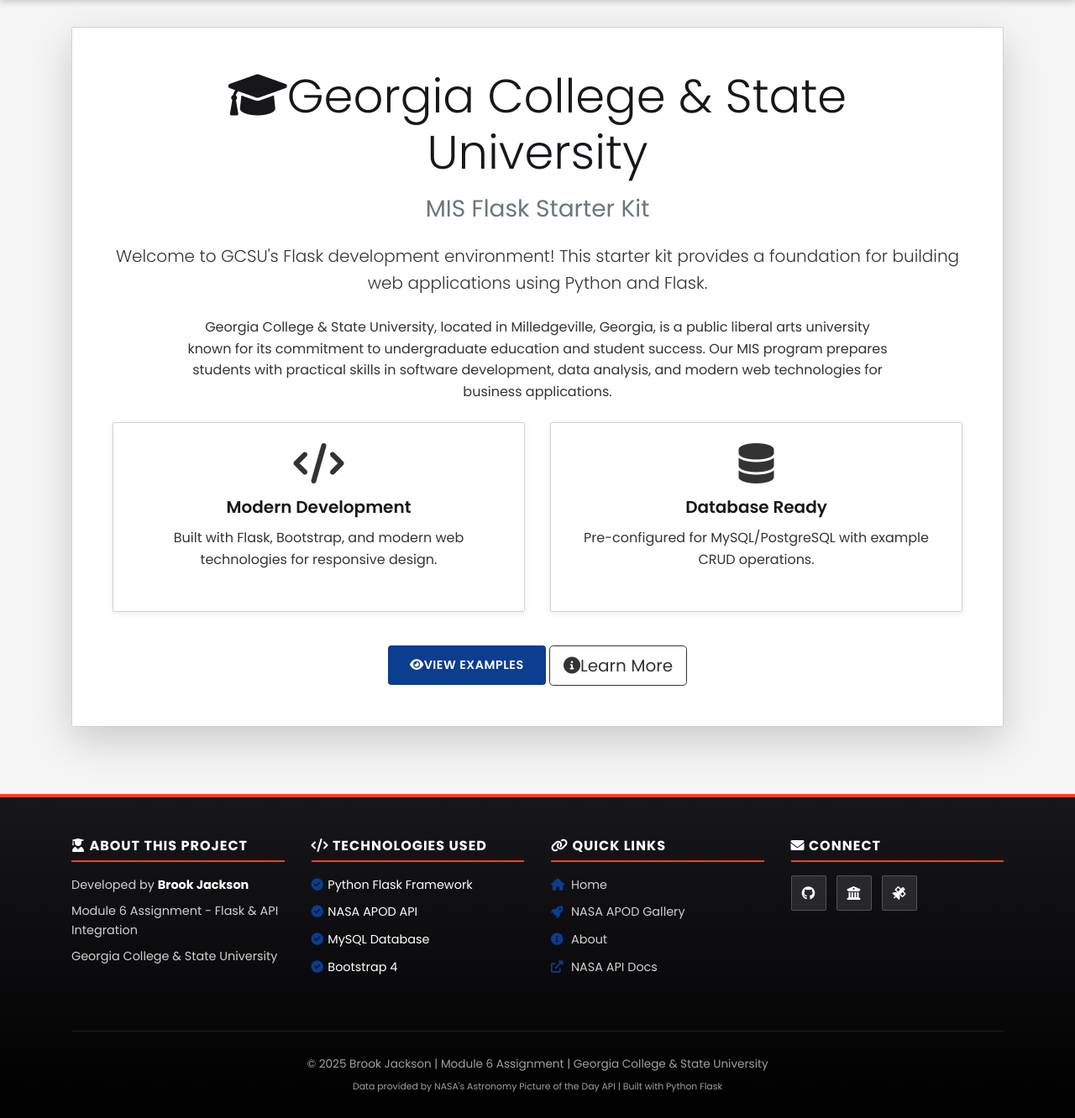
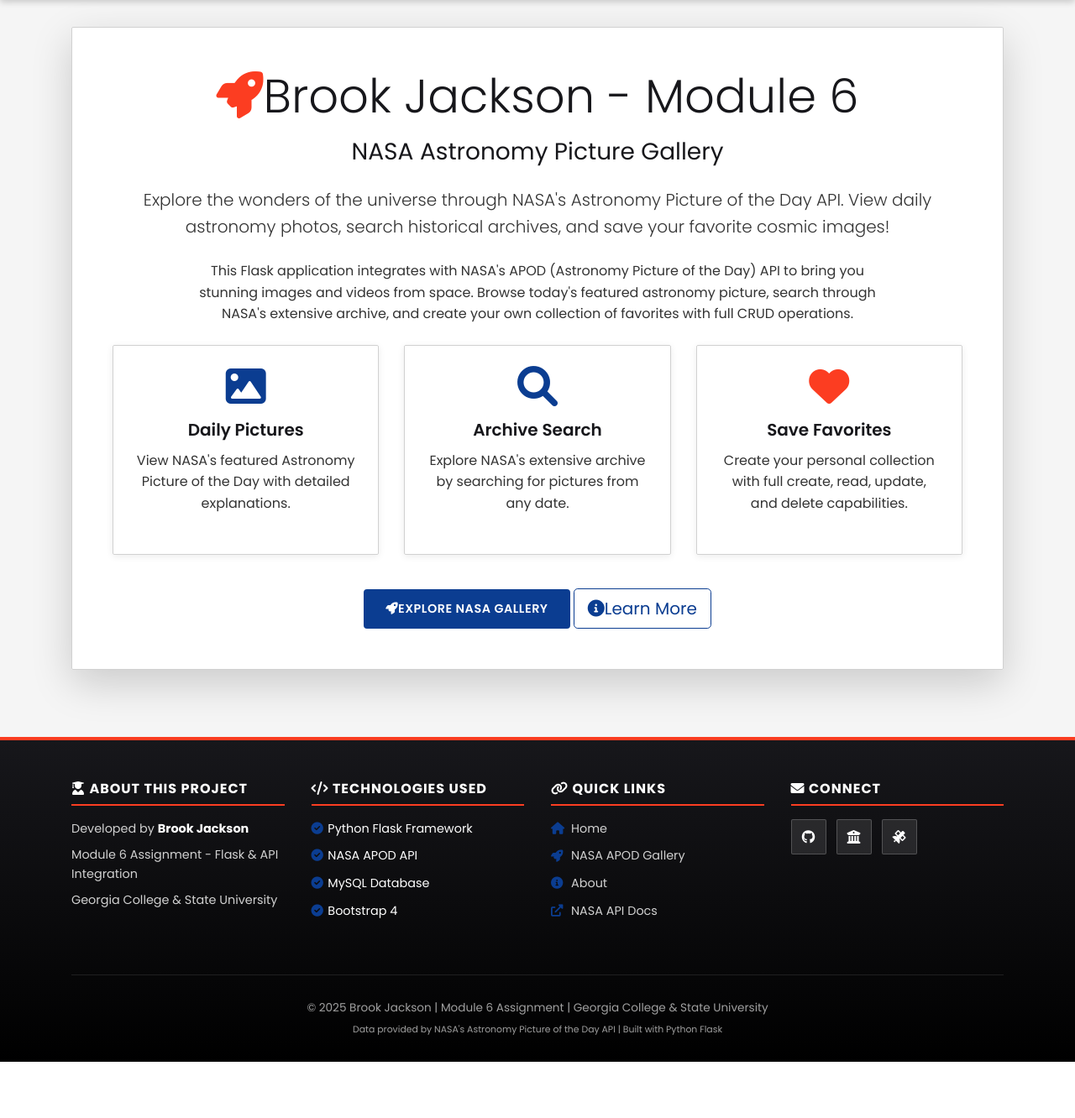
Before and after one commit to brookjackson1/jacksondup6, a Flask app: page / in a window 1280 px wide. Shown: the part 320-1652 px from the top of the page at 84% size. After the commit the page ends 1585 px from the top, so only its background shows below. Run offline with Flask 3, Linux system fonts and the light colour scheme; some libraries are stand-ins or nearby versions.

Commit message:
Fix internal server error on home page
- Remove broken link to deleted examples blueprint
- Update home page content to focus on NASA project
- Add Brook Jackson - Module 6 branding to home page
- Replace GCSU starter kit content with NASA gallery info
- Add three feature cards: Daily Pictures, Archive Search, Save Favorites
- Update button to link to NASA gallery instead of examples
- Fix NASA color variables in CSS

This fixes the 500 Internal Server Error the professor was experiencing

🤖 Generated with [Claude Code](https://claude.com/claude-code)

Co-Authored-By: Claude <noreply@anthropic.com>

```diff
--- a/app/templates/index.html
+++ b/app/templates/index.html
@@ -5,42 +5,51 @@
 <div class="text-center">
     <div class="card shadow-lg p-5 mb-5">
         <h1 class="display-4 mb-3">
-            <i class="fas fa-graduation-cap me-3"></i>Georgia College & State University
+            <i class="fas fa-rocket me-3" style="color: var(--nasa-red);"></i>Brook Jackson - Module 6
         </h1>
-        <h2 class="h3 text-muted mb-4">MIS Flask Starter Kit</h2>
+        <h2 class="h3 mb-4">NASA Astronomy Picture Gallery</h2>
 
-        <p class="lead mb-4">Welcome to GCSU's Flask development environment! This starter kit provides a foundation for building web applications using Python and Flask.</p>
+        <p class="lead mb-4">Explore the wonders of the universe through NASA's Astronomy Picture of the Day API. View daily astronomy photos, search historical archives, and save your favorite cosmic images!</p>
 
         <div class="row justify-content-center mb-4">
             <div class="col-md-10">
-                <p class="mb-0">Georgia College & State University, located in Milledgeville, Georgia, is a public liberal arts university known for its commitment to undergraduate education and student success. Our MIS program prepares students with practical skills in software development, data analysis, and modern web technologies for business applications.</p>
+                <p class="mb-0">This Flask application integrates with NASA's APOD (Astronomy Picture of the Day) API to bring you stunning images and videos from space. Browse today's featured astronomy picture, search through NASA's extensive archive, and create your own collection of favorites with full CRUD operations.</p>
             </div>
         </div>
 
         <div class="row justify-content-center">
-            <div class="col-md-6 mb-3">
+            <div class="col-md-4 mb-3">
                 <div class="card h-100">
                     <div class="card-body text-center">
-                        <i class="fas fa-code fa-3x mb-3" style="color: var(--gcsu-blue);"></i>
-                        <h5 class="card-title">Modern Development</h5>
-                        <p class="card-text">Built with Flask, Bootstrap, and modern web technologies for responsive design.</p>
+                        <i class="fas fa-image fa-3x mb-3" style="color: var(--nasa-blue);"></i>
+                        <h5 class="card-title">Daily Pictures</h5>
+                        <p class="card-text">View NASA's featured Astronomy Picture of the Day with detailed explanations.</p>
                     </div>
                 </div>
             </div>
-            <div class="col-md-6 mb-3">
+            <div class="col-md-4 mb-3">
                 <div class="card h-100">
                     <div class="card-body text-center">
-                        <i class="fas fa-database fa-3x mb-3" style="color: var(--gcsu-green);"></i>
-                        <h5 class="card-title">Database Ready</h5>
-                        <p class="card-text">Pre-configured for MySQL/PostgreSQL with example CRUD operations.</p>
+                        <i class="fas fa-search fa-3x mb-3" style="color: var(--nasa-blue);"></i>
+                        <h5 class="card-title">Archive Search</h5>
+                        <p class="card-text">Explore NASA's extensive archive by searching for pictures from any date.</p>
+                    </div>
+                </div>
+            </div>
+            <div class="col-md-4 mb-3">
+                <div class="card h-100">
+                    <div class="card-body text-center">
+                        <i class="fas fa-heart fa-3x mb-3" style="color: var(--nasa-red);"></i>
+                        <h5 class="card-title">Save Favorites</h5>
+                        <p class="card-text">Create your personal collection with full create, read, update, and delete capabilities.</p>
                     </div>
                 </div>
             </div>
         </div>
 
         <div class="mt-4">
-            <a href="{{ url_for('examples.show_examples') }}" class="btn btn-primary btn-lg me-3">
-                <i class="fas fa-eye me-2"></i>View Examples
+            <a href="{{ url_for('nasa.show_nasa') }}" class="btn btn-primary btn-lg me-3">
+                <i class="fas fa-rocket me-2"></i>Explore NASA Gallery
             </a>
             <a href="{{ url_for('about') }}" class="btn btn-outline-secondary btn-lg">
                 <i class="fas fa-info-circle me-2"></i>Learn More
@@ -51,21 +60,21 @@
 
 <style>
     .card {
-        background: rgba(255, 255, 255, 0.95);
+        background: rgba(255, 255, 255, 0.98);
         backdrop-filter: blur(10px);
     }
 
     .btn-outline-secondary {
-        border-color: var(--gcsu-blue);
-        color: var(--gcsu-blue);
+        border-color: var(--nasa-blue);
+        color: var(--nasa-blue);
     }
 
     .btn-outline-secondary:hover {
-        background-color: var(--gcsu-blue);
-        border-color: var(--gcsu-blue);
+        background-color: var(--nasa-blue);
+        border-color: var(--nasa-blue);
         color: white;
         transform: translateY(-2px);
-        box-shadow: 0 4px 8px rgba(0, 51, 153, 0.3);
+        box-shadow: 0 4px 8px rgba(11, 61, 145, 0.4);
     }
 </style>
 
```
